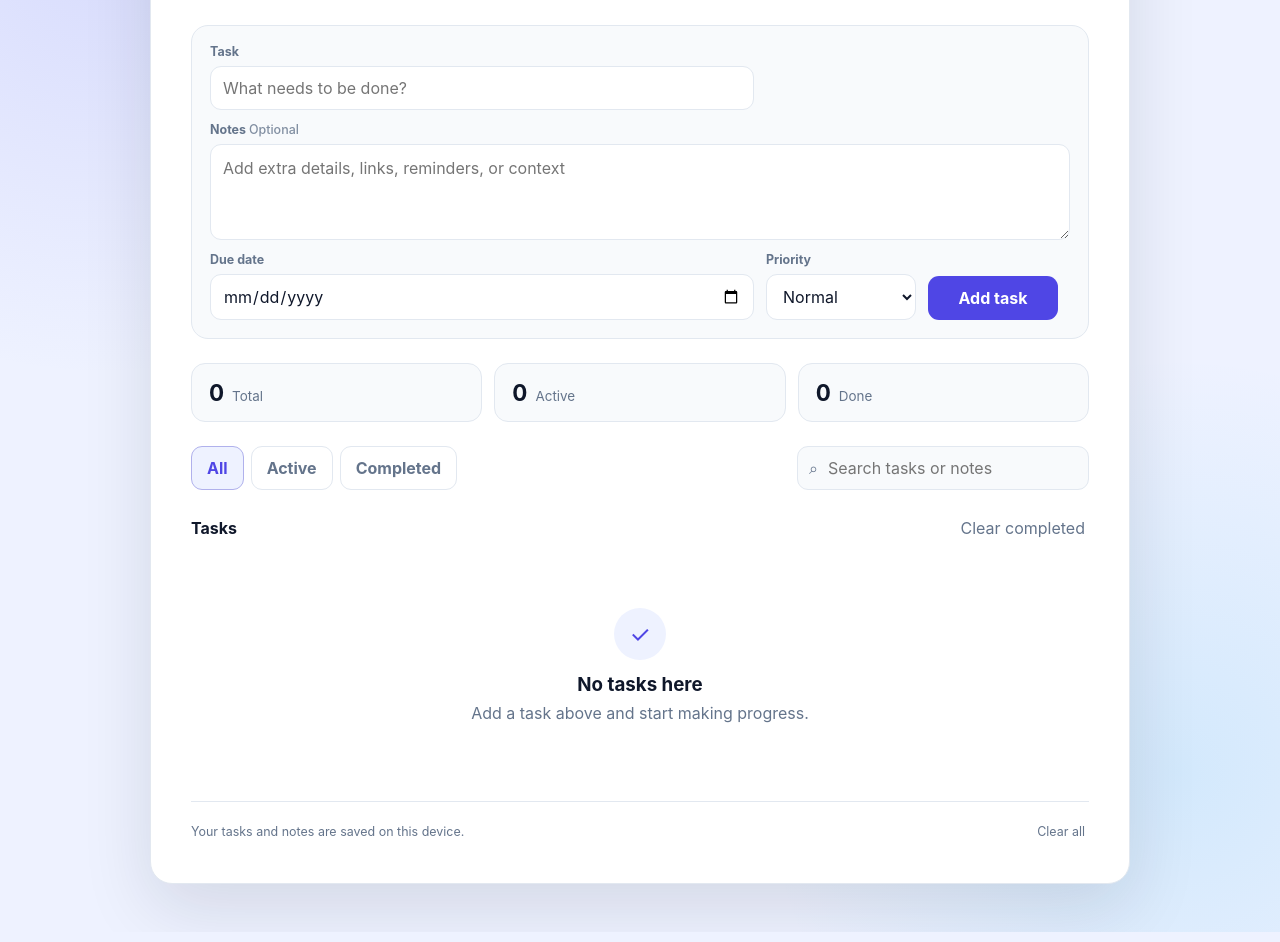
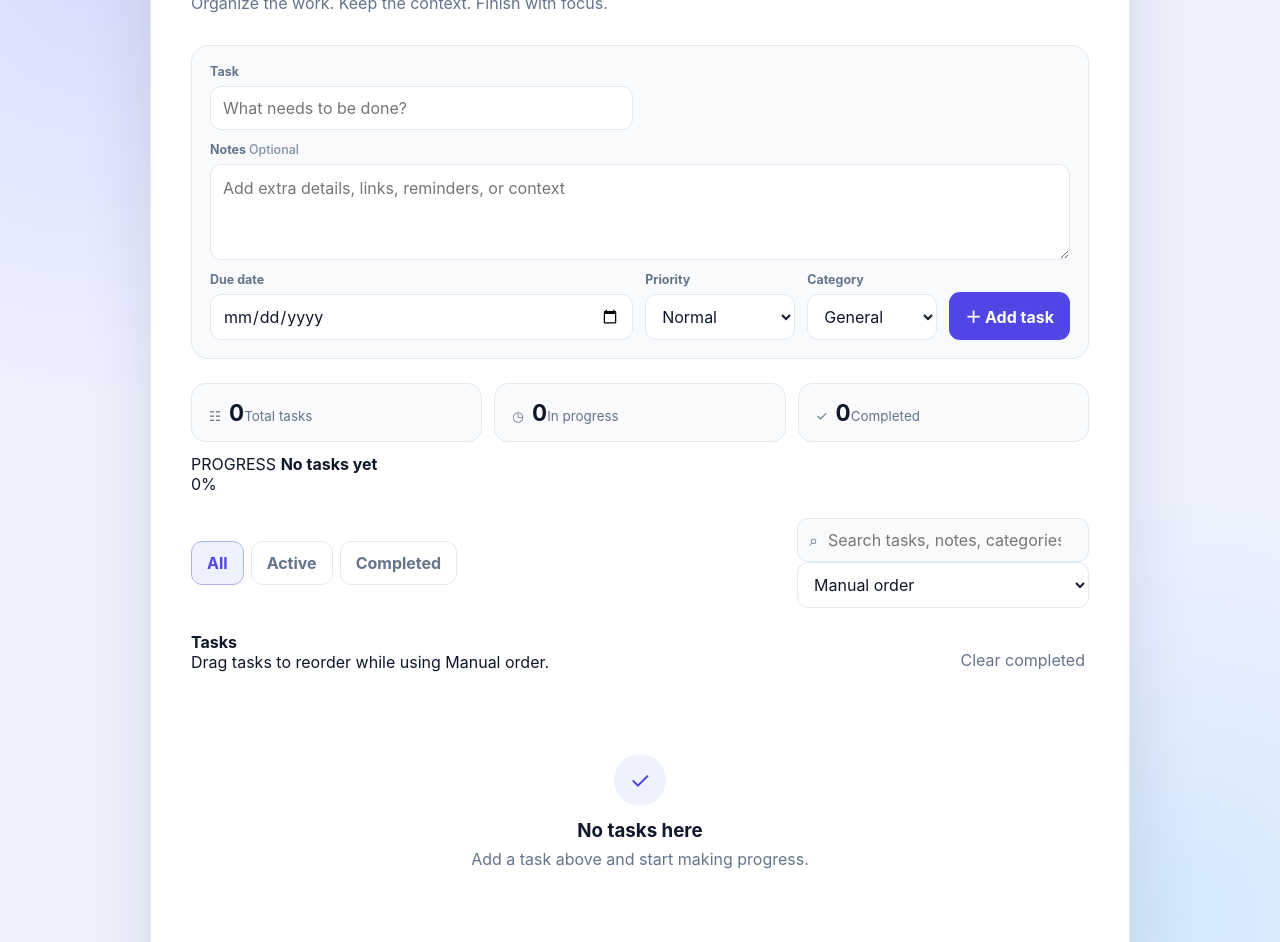
Before and after one commit to gODtECH-Ctl-Create/todo-hng-task-1, a website: page index.html in a window 1280 px wide. Shown: the part 209-1151 px from the top of the page. Drawn offline with Linux system fonts and the light colour scheme.

Commit message:
feat: upgrade task dashboard interface

```diff
--- a/index.html
+++ b/index.html
@@ -4,7 +4,7 @@
   <meta charset="utf-8">
   <meta name="viewport" content="width=device-width, initial-scale=1">
   <meta name="theme-color" content="#0f172a">
-  <meta name="description" content="A simple, fast todo list with notes that keeps your tasks in your browser.">
+  <meta name="description" content="A polished todo list with notes, categories, priorities, sorting, progress tracking, and tested API endpoints.">
   <title>TaskFlow — Todo List</title>
   <link rel="stylesheet" href="./styles.css">
 </head>
@@ -12,12 +12,18 @@
   <main class="app-shell">
     <section class="todo-app" aria-labelledby="app-title">
       <header class="app-header">
+        <div class="brand-block">
+          <div class="brand-mark" aria-hidden="true">TF</div>
           <div>
-          <p class="eyebrow">STAY FOCUSED</p>
+            <p class="eyebrow">TASKFLOW</p>
             <h1 id="app-title">My Todo List</h1>
-          <p class="subtitle">Plan the work. Add the details. Finish the work.</p>
+            <p class="subtitle">Organize the work. Keep the context. Finish with focus.</p>
           </div>
+        </div>
+        <div class="header-actions">
+          <span id="api-status" class="api-status checking"><span class="status-dot" aria-hidden="true"></span>Checking API</span>
           <button id="theme-toggle" class="icon-button" type="button" aria-label="Switch theme" title="Switch theme">☾</button>
+        </div>
       </header>
 
       <form id="todo-form" class="todo-form" autocomplete="off">
@@ -41,13 +47,35 @@
             <option value="low">Low</option>
           </select>
         </div>
-        <button class="primary-button" type="submit">Add task</button>
+        <div class="field compact-field">
+          <label for="category">Category</label>
+          <select id="category" name="category">
+            <option value="general">General</option>
+            <option value="work">Work</option>
+            <option value="personal">Personal</option>
+            <option value="study">Study</option>
+            <option value="errands">Errands</option>
+          </select>
+        </div>
+        <button class="primary-button add-button" type="submit"><span aria-hidden="true">＋</span> Add task</button>
       </form>
 
       <div class="dashboard" aria-label="Task summary">
-        <div class="stat-card"><strong id="total-count">0</strong><span>Total</span></div>
-        <div class="stat-card"><strong id="active-count">0</strong><span>Active</span></div>
-        <div class="stat-card"><strong id="completed-count">0</strong><span>Done</span></div>
+        <div class="stat-card"><span class="stat-icon" aria-hidden="true">☷</span><div><strong id="total-count">0</strong><span>Total tasks</span></div></div>
+        <div class="stat-card"><span class="stat-icon" aria-hidden="true">◷</span><div><strong id="active-count">0</strong><span>In progress</span></div></div>
+        <div class="stat-card"><span class="stat-icon" aria-hidden="true">✓</span><div><strong id="completed-count">0</strong><span>Completed</span></div></div>
+        <div class="progress-card">
+          <div class="progress-copy">
+            <div>
+              <span class="progress-kicker">PROGRESS</span>
+              <strong id="progress-label">No tasks yet</strong>
+            </div>
+            <span id="progress-percent">0%</span>
+          </div>
+          <div id="progress-track" class="progress-track" role="progressbar" aria-label="Task completion progress" aria-valuemin="0" aria-valuemax="100" aria-valuenow="0">
+            <span id="progress-bar" class="progress-bar"></span>
+          </div>
+        </div>
       </div>
 
       <div class="toolbar">
@@ -56,28 +84,43 @@
           <button class="filter-button" type="button" data-filter="active">Active</button>
           <button class="filter-button" type="button" data-filter="completed">Completed</button>
         </div>
+        <div class="toolbar-actions">
           <label class="search-box" for="search-input">
-          <span class="sr-only">Search tasks and notes</span>
             <span aria-hidden="true">⌕</span>
-          <input id="search-input" type="search" placeholder="Search tasks or notes">
+            <span class="sr-only">Search tasks, notes, and categories</span>
+            <input id="search-input" type="search" placeholder="Search tasks, notes, categories">
           </label>
+          <label class="sort-box" for="sort-select">
+            <span class="sr-only">Sort tasks</span>
+            <select id="sort-select" aria-label="Sort tasks">
+              <option value="manual">Manual order</option>
+              <option value="newest">Newest first</option>
+              <option value="oldest">Oldest first</option>
+              <option value="due">Due date</option>
+              <option value="priority">Priority</option>
+            </select>
+          </label>
+        </div>
       </div>
 
       <section class="task-section" aria-labelledby="tasks-heading">
         <div class="section-heading">
+          <div>
             <h2 id="tasks-heading">Tasks</h2>
+            <p id="drag-hint" class="section-hint">Drag tasks to reorder while using Manual order.</p>
+          </div>
           <button id="clear-completed" class="text-button" type="button">Clear completed</button>
         </div>
         <ul id="todo-list" class="todo-list" aria-live="polite"></ul>
         <div id="empty-state" class="empty-state">
           <div class="empty-icon" aria-hidden="true">✓</div>
-          <h3>No tasks here</h3>
-          <p>Add a task above and start making progress.</p>
+          <h3 id="empty-title">No tasks here</h3>
+          <p id="empty-copy">Add a task above and start making progress.</p>
         </div>
       </section>
 
       <footer class="app-footer">
-        <span>Your tasks and notes are saved on this device.</span>
+        <span>Your tasks, notes, categories, and order are saved on this device.</span>
         <button id="clear-all" class="text-button danger-text" type="button">Clear all</button>
       </footer>
     </section>
@@ -85,6 +128,7 @@
 
   <template id="task-template">
     <li class="todo-item">
+      <button class="drag-handle" type="button" aria-label="Drag to reorder task" title="Drag to reorder">⋮⋮</button>
       <label class="check-wrap">
         <input class="task-checkbox" type="checkbox">
         <span class="custom-check" aria-hidden="true"></span>
@@ -119,7 +163,7 @@
         <label for="edit-notes">Notes <span class="optional-label">Optional</span></label>
         <textarea id="edit-notes" maxlength="500" rows="4" placeholder="Add extra details, links, reminders, or context"></textarea>
       </div>
-      <div class="dialog-grid">
+      <div class="dialog-grid three-columns">
         <div class="field">
           <label for="edit-date">Due date</label>
           <input id="edit-date" type="date">
@@ -132,6 +176,16 @@
             <option value="low">Low</option>
           </select>
         </div>
+        <div class="field">
+          <label for="edit-category">Category</label>
+          <select id="edit-category">
+            <option value="general">General</option>
+            <option value="work">Work</option>
+            <option value="personal">Personal</option>
+            <option value="study">Study</option>
+            <option value="errands">Errands</option>
+          </select>
+        </div>
       </div>
       <div class="dialog-actions">
         <button id="cancel-edit" class="secondary-button" type="button">Cancel</button>
@@ -140,6 +194,11 @@
     </form>
   </dialog>
 
+  <div id="toast" class="toast" role="status" aria-live="polite" aria-hidden="true">
+    <span id="toast-message">Task updated.</span>
+    <button id="toast-action" class="toast-action" type="button" hidden>Undo</button>
+  </div>
+
   <script src="./task-model.js"></script>
   <script src="./app.js" defer></script>
 </body>
```
Lines whose indentation alone changed are shown as unchanged.
